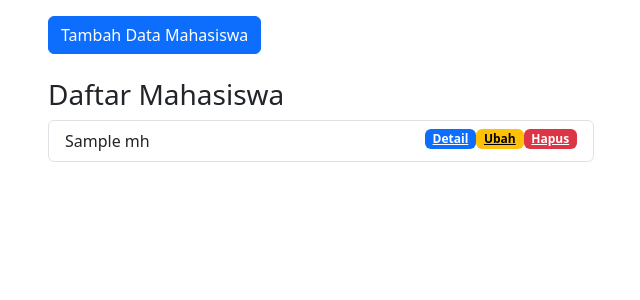
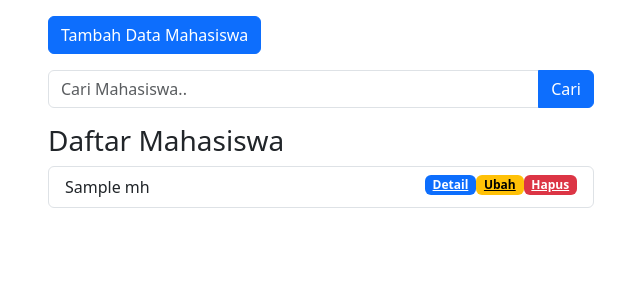
Before and after one commit to rivaannn/prakweb2023_b_213040045_mvc, a PHP site: the page made by phpmvc/app/views/mahasiswa/index.php in a window 1280 px wide. Shown: the part 56-356 px from the top of the page, without its empty margins (34-674 px from the left). Run offline with PHP 8.4, Linux system fonts and the light colour scheme; the template is opened without the code that fills it: most values are stand-ins (such as "Sample title", 1, 10 or a date in 2020); some libraries are stand-ins or nearby versions.

Commit message:
Sudah Selesai Mengerjakan Sampai Video - 13

```diff
--- a/phpmvc/app/views/mahasiswa/index.php
+++ b/phpmvc/app/views/mahasiswa/index.php
@@ -6,13 +6,28 @@
         </div>
     </div>
 
-    <div class="row">
+    <div class="row mb-3">
         <div class="col-lg-6">
             <!-- Button trigger modal -->
             <button type="button" class="btn btn-primary tombolTambahData" data-bs-toggle="modal" data-bs-target="#formModal">
                 Tambah Data Mahasiswa
             </button>
-            <br><br>
+        </div>
+    </div>
+
+    <div class="row mb-3">
+        <div class="col-lg-6">
+            <form action="<?= BASEURL; ?>/mahasiswa/cari" method="post">
+                <div class="input-group">
+                    <input type="text" class="form-control" placeholder="Cari Mahasiswa.." name="keyword" id="keyword" autocomplete="off">
+                    <button class="btn btn-primary" type="submit" id="tombolCari">Cari</button>
+                </div>
+            </form>
+        </div>
+    </div>
+
+    <div class="row">
+        <div class="col-lg-6">
             <h3>Daftar Mahasiswa</h3>
             <ul class="list-group">
                 <?php foreach ($data['mhs'] as $mhs) : ?>
```
Also changed, not shown: phpmvc/app/controllers/Mahasiswa.php (+9 -0 lines), phpmvc/app/models/Mahasiswa_model.php (+12 -0 lines).
